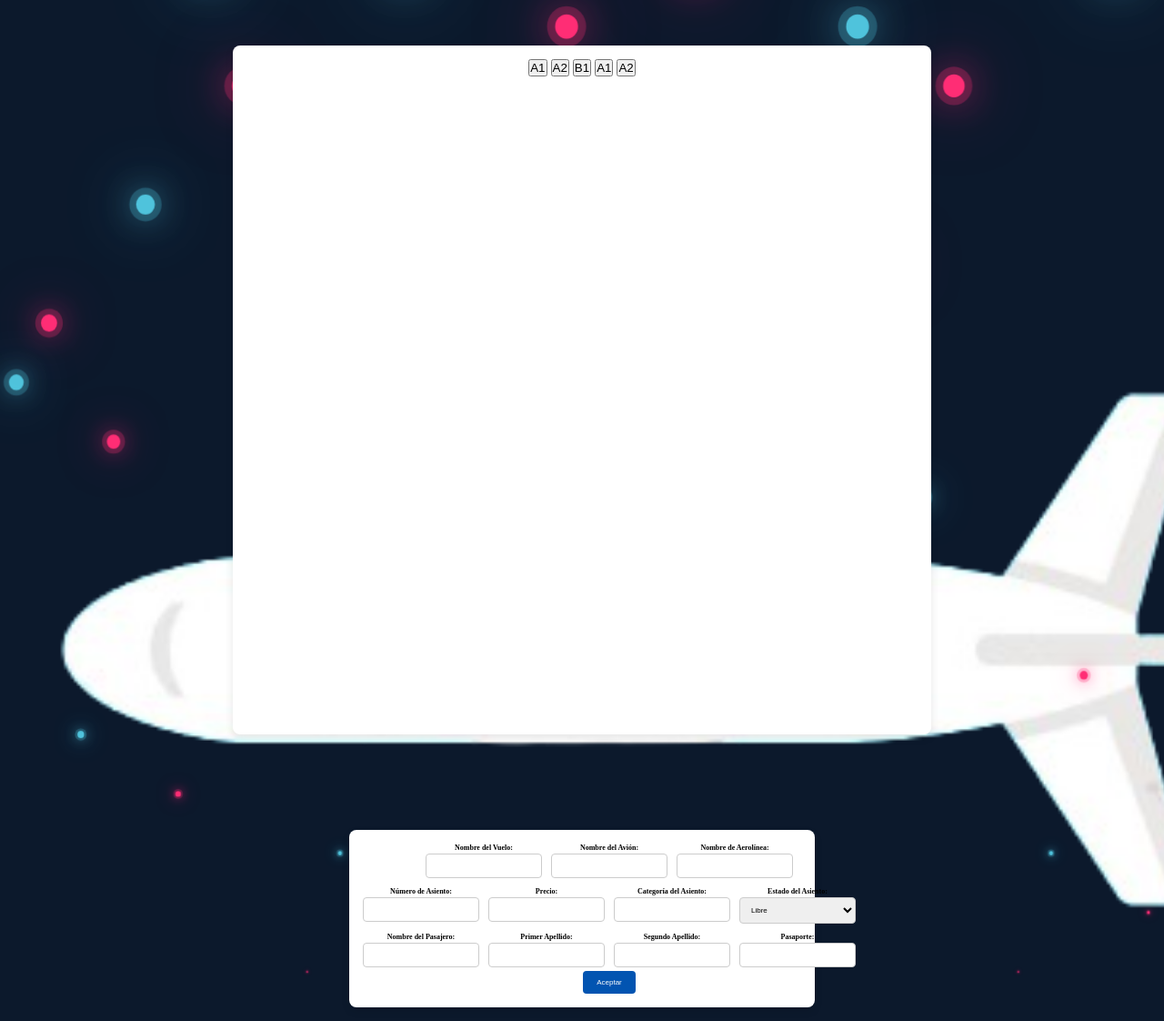
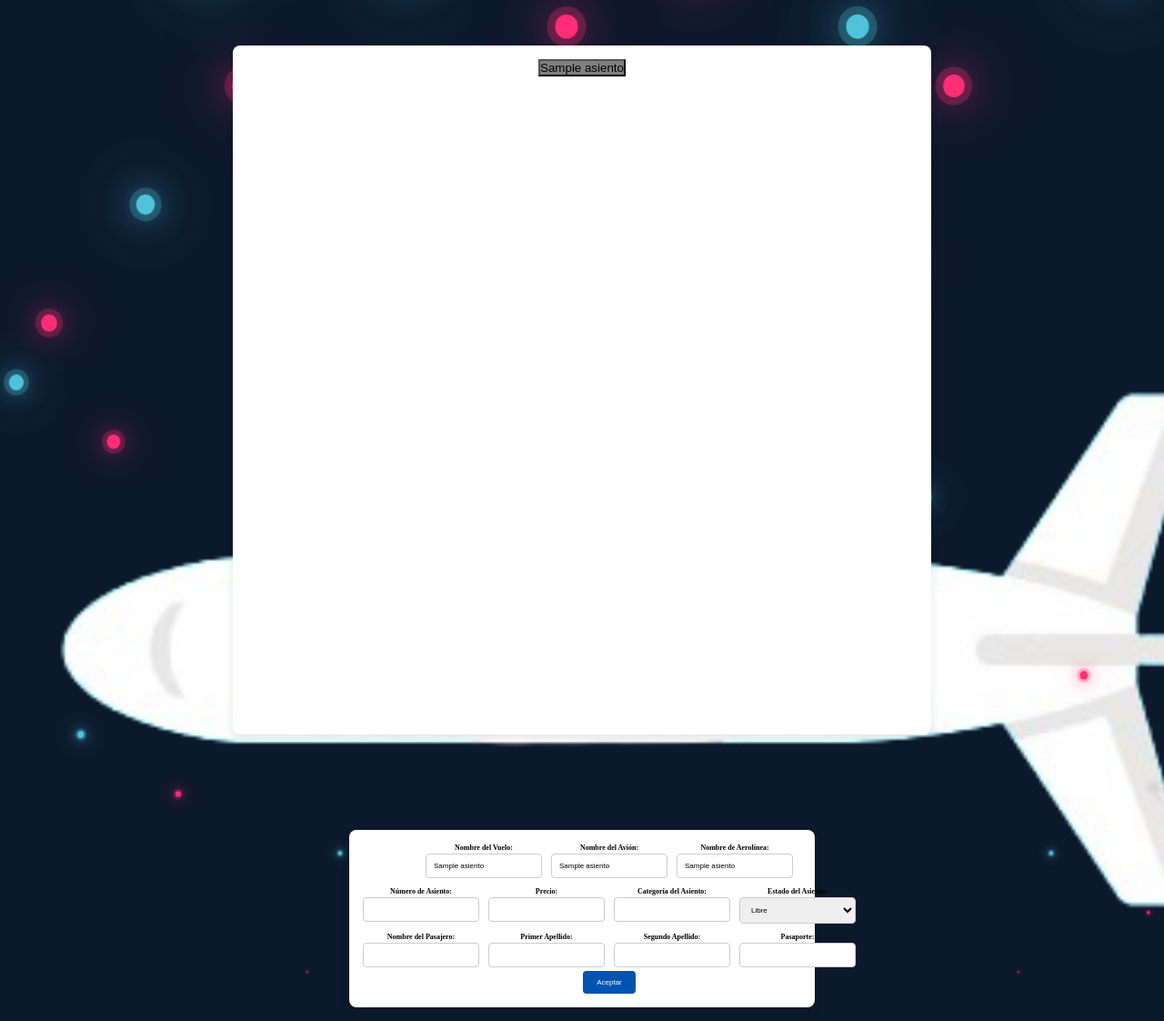
Before and after one commit to MishelBravo/VectorSync, a Flask app: template templates/info.html in a window 1280 px wide. Shown: the whole page at 91% size. Run offline with Flask 3, Linux system fonts and the light colour scheme; the template is opened without the code that fills it: most values are stand-ins (such as "Sample title", 1, 10 or a date in 2020).

Commit message:
Implementación de obtención de asiento según el vuelo y ponerlo en el ticket

```diff
--- a/main.py
+++ b/main.py
@@ -220,10 +220,69 @@ def buscar_vuelos():
 
 @app.route('/info')
 def info_vuelo():
-    id_vuelo = request.args.get('id')
-    # Aquí puedes hacer algo con el id_vuelo, como consultar la base de datos
-    return render_template('info.html', id_vuelo=id_vuelo)
+    id_vuelo = request.args.get('id')  # Obtén el id del vuelo desde la URL
 
+    # Conexión a la base de datos
+    connection = connect_to_dbA()
+    cursor = connection.cursor()
+
+    # Consulta SQL
+    query = """
+    SELECT
+        v.idVuelo,
+        v.fechaSalida,
+        v.horaSalida,
+        v.fechaActulizacion,
+        v.estado AS estadoVuelo,
+
+        -- Información de la ruta comercial (Aeropuerto Origen y Destino)
+        ao.descripcion AS aeropuertoOrigen,
+        ad.descripcion AS aeropuertoDestino,
+
+        -- Nombre de la aerolínea
+        a.nombreAerolinea,
+
+        -- Información del avión
+        av.nombreAvion,
+
+        -- Información de los asientos
+        asi.idAsiento,
+        asi.numeroAsiento,
+        asi.estado AS estadoAsiento,
+        asi.fechaActulizacion AS fechaActualizacionAsiento,
+
+        -- Información de la categoría del asiento
+        cat.nombreCategoria,           -- Nombre de la categoría
+        cat.precioAsiento,             -- Precio del asiento
+
+        -- Agregar el id del asiento junto con la categoría y el estado
+        asi.fk_idCategoria AS idCategoriaAsiento,
+        asi.fk_idAvion AS idAvionAsiento
+
+    FROM Vuelo v
+    -- Relación con RutaComercial
+    JOIN RutaComercial rc ON v.RutaComercial_idRutaComercial = rc.idRutaComercial
+    JOIN Aeropuerto ao ON rc.fk_idAeropuertoOrigen = ao.idAeropuerto
+    JOIN Aeropuerto ad ON rc.fk_idAeropuertoDestino = ad.idAeropuerto
+
+    -- Relación con Aerolínea y Avión
+    JOIN Aerolinea a ON v.Aerolinea_idAerolinea = a.idAerolinea
+    JOIN Avion av ON v.Avion_idAvion = av.idAvion
+
+    -- Relación con los asientos y su categoría
+    JOIN Asiento asi ON av.idAvion = asi.fk_idAvion
+    JOIN Categoria cat ON asi.fk_idCategoria = cat.idCategoria
+
+    WHERE v.idVuelo = %s;
+    """
+    cursor.execute(query, (id_vuelo,))
+
+    vuelo_info = cursor.fetchall()
+
+    connection.close()
+
+    # Pasar los resultados a la plantilla HTML
+    return render_template('info.html', vuelo_info=vuelo_info)
 
 #----------------------------------------------------------------------------------------------------------------------------------------------
 
--- a/static/info.css
+++ b/static/info.css
@@ -139,3 +139,20 @@ button[type="submit"] {
 button[type="submit"]:hover {
     background-color: #023e8a;
 }
+
+
+.seat-libre {
+    background-color: #1c64ff;
+}
+
+.seat-reserva {
+    background-color: yellow;
+}
+
+.seat-venta {
+    background-color: #3ff339;
+}
+
+.seat-ocupado {
+    background-color: grey;
+}
--- a/templates/info.html
+++ b/templates/info.html
@@ -51,14 +51,27 @@
         <!-- Card de Asientos -->
         <div class="card seats-card">
             <div class="seats">
-                <!-- Aquí irían los asientos del avión, generados dinámicamente -->
-                <button class="seat">A1</button>
-                <button class="seat">A2</button>
-                <button class="seat">B1</button>
-                <button class="seat">A1</button>
-                <button class="seat">A2</button>
+                {% for asiento in vuelo_info %}
+                    <button class="seat
+                        {% if asiento[11] == 'Libre' %} seat-libre
+                        {% elif asiento[11] == 'Reserva' %} seat-reserva
+                        {% elif asiento[11] == 'Venta' %} seat-venta
+                        {% else %} seat-ocupado
+                        {% endif %}"
+                            id="asiento-{{ asiento[0] }}"
+                            data-id="{{ asiento[0] }}"
+                            data-numero="{{ asiento[10] }}"
+                            data-precio="{{ asiento[14] }}"
+                            data-categoria="{{ asiento[13] }}"
+                            data-estado="{{ asiento[11] }}"
+                            onclick="seleccionarAsiento(this)">
+                        {{ asiento[10] }}
+                    </button>
+                {% endfor %}
             </div>
         </div>
+
+
         <img src="/static/images/avion.png" alt="Avión" class="seats-image">
 
         <!-- Card de Información de Vuelo -->
@@ -67,32 +80,39 @@
                 <div class="form-row">
                     <div class="form-group">
                         <label for="nombre-vuelo">Nombre del Vuelo:</label>
-                        <input type="text" id="nombre-vuelo" name="nombre-vuelo" required>
+                        <!-- Asignamos correctamente el nombre del vuelo -->
+                        <input type="text" id="nombre-vuelo" name="nombre-vuelo" value="{{ vuelo_info[0][6] }}" required>
                     </div>
                     <div class="form-group">
                         <label for="nombre-avion">Nombre del Avión:</label>
-                        <input type="text" id="nombre-avion" name="nombre-avion" required>
+                        <!-- Asignamos correctamente el nombre del avión -->
+                        <input type="text" id="nombre-avion" name="nombre-avion" value="{{ vuelo_info[0][8] }}" required>
                     </div>
                     <div class="form-group">
                         <label for="aerolinea">Nombre de Aerolínea:</label>
-                        <input type="text" id="aerolinea" name="aerolinea" required>
+                        <!-- Asignamos correctamente el nombre de la aerolínea -->
+                        <input type="text" id="aerolinea" name="aerolinea" value="{{ vuelo_info[0][7] }}" required>
                     </div>
                 </div>
                 <div class="form-row">
                     <div class="form-group">
                         <label for="numero-asiento">Número de Asiento:</label>
+                        <!-- Eliminamos el valor de este campo para que se quede vacío -->
                         <input type="text" id="numero-asiento" name="numero-asiento" required>
                     </div>
                     <div class="form-group">
                         <label for="precio">Precio:</label>
+                        <!-- Eliminamos el valor de este campo para que se quede vacío -->
                         <input type="text" id="precio" name="precio" required>
                     </div>
                     <div class="form-group">
                         <label for="categoria-asiento">Categoría del Asiento:</label>
+                        <!-- Eliminamos el valor de este campo para que se quede vacío -->
                         <input type="text" id="categoria-asiento" name="categoria-asiento" required>
                     </div>
                     <div class="form-group">
                         <label for="estado">Estado del Asiento:</label>
+                        <!-- Eliminamos los valores predefinidos para que el selector esté vacío -->
                         <select id="estado" name="estado" required>
                             <option value="Libre">Libre</option>
                             <option value="Reserva">Reserva</option>
@@ -127,5 +147,35 @@
 
 
     </div>
+    <script>
+        // Función para manejar el clic en un asiento
+        function seleccionarAsiento(asientoElemento) {
+            // Obtener los datos del asiento desde los atributos data-*
+            const idAsiento = asientoElemento.getAttribute('data-id');
+            const numeroAsiento = asientoElemento.getAttribute('data-numero');  // Este debe ser "A1"
+            const precioAsiento = asientoElemento.getAttribute('data-precio');
+            const categoriaAsiento = asientoElemento.getAttribute('data-categoria');
+            const estadoAsiento = asientoElemento.getAttribute('data-estado');
+
+            // Mostrar los datos en la consola (opcional)
+            console.log("ID de Asiento seleccionado: " + idAsiento);
+            console.log("Número de Asiento: " + numeroAsiento);  // Debería mostrar "A1"
+            console.log("Precio del Asiento: " + precioAsiento);
+            console.log("Categoría del Asiento: " + categoriaAsiento);
+            console.log("Estado del Asiento: " + estadoAsiento);
+
+            // Llenar los campos del formulario con la información obtenida
+            document.getElementById("numero-asiento").value = numeroAsiento;
+            document.getElementById("precio").value = precioAsiento;
+            document.getElementById("categoria-asiento").value = categoriaAsiento;
+
+            // Llenar el campo de estado con el valor correspondiente
+            const estadoSelect = document.getElementById("estado");
+            estadoSelect.value = estadoAsiento;
+        }
+    </script>
+
+
+
 </body>
 </html>
```
